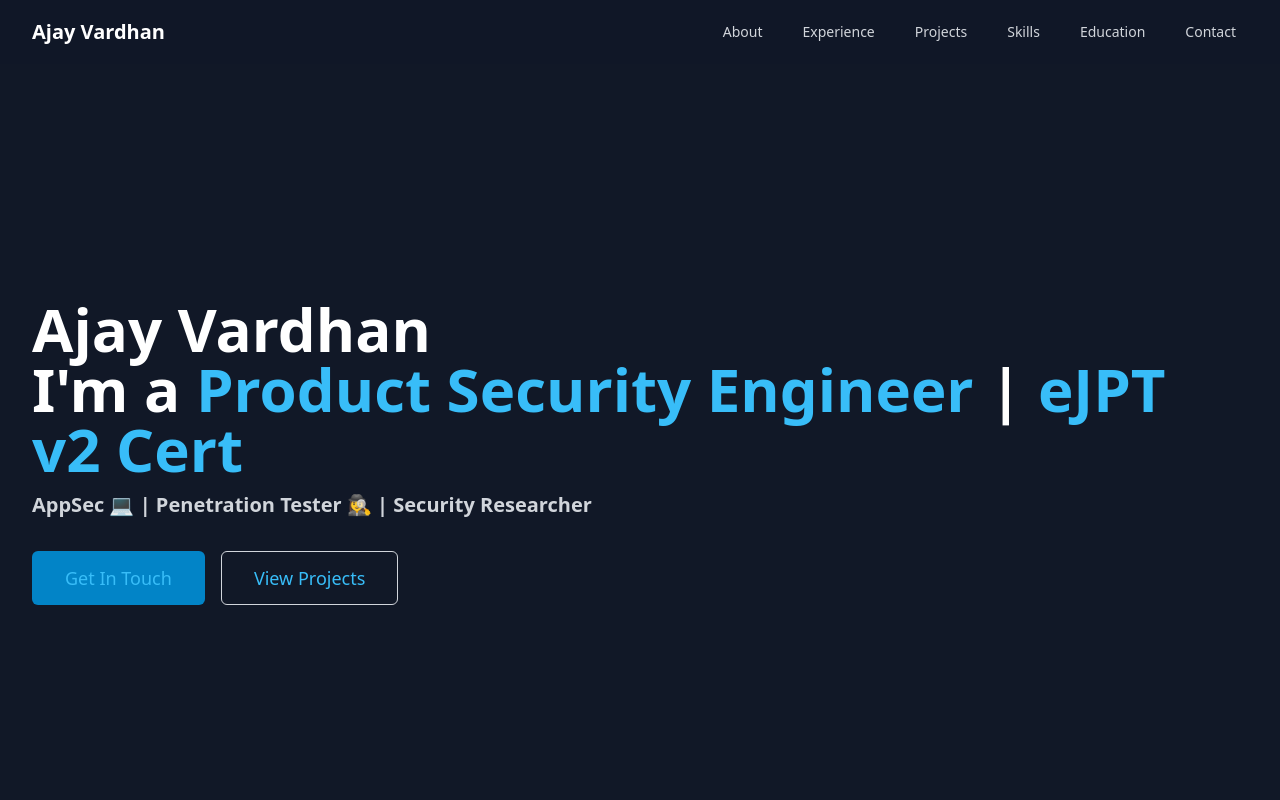
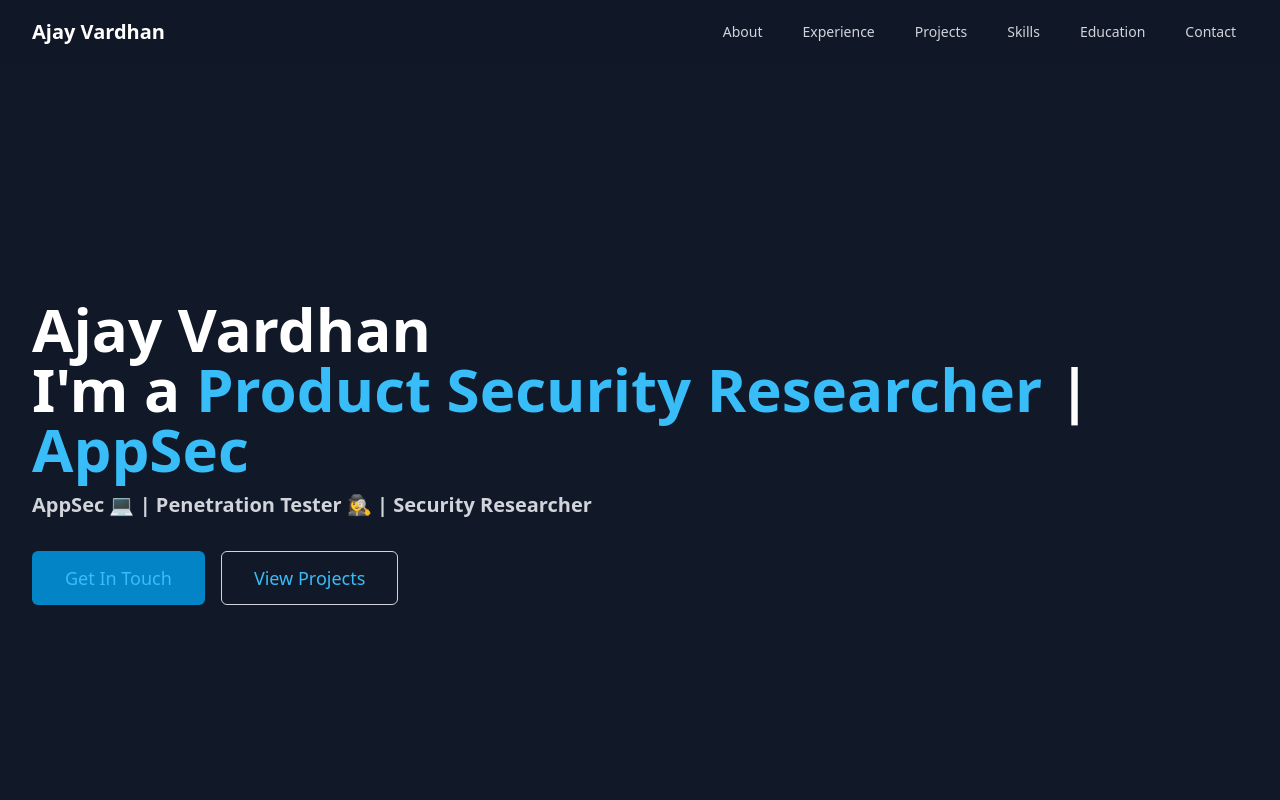
Before and after one commit to ajayhackz/ajayhackz.github.io, a plain HTML site: page index.html in a window 1280 px wide. Shown: the top 800 px of the page. Drawn offline with nearby package versions, Linux system fonts and the light colour scheme.

Commit message:
Update index.html

```diff
--- a/index.html
+++ b/index.html
@@ -269,7 +269,7 @@
     <div class="text-center sm:text-left animate-fade-in">
       <h2 class="text-4xl sm:text-6xl font-bold text-white mb-6">
       <span class="block">Ajay Vardhan</span>
-        <p>I'm a <span class="text-primary-400">Product Security Engineer</span> | <span class="text-primary-400">eJPT v2 Cert</span></p>
+        <p>I'm a <span class="text-primary-400">Product Security Researcher</span> | <span class="text-primary-400">AppSec</span></p>
 
       <p class="mt-3 text-lg sm:text-xl text-gray-300 max-w-2xl animate-slide-up">
         AppSec 💻 | Penetration Tester 🕵️‍♀️ | Security Researcher
```
